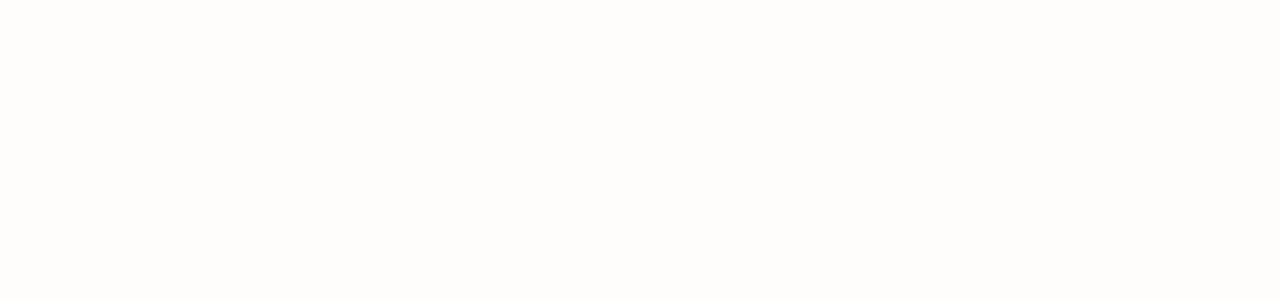
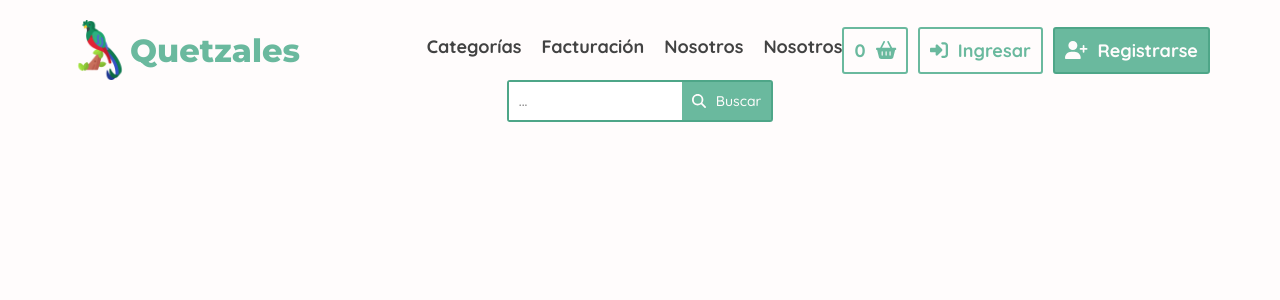
Before and after one commit to diegode-tsx/papeleria-quetzales, a React app: page /organisms in a window 1280 px wide. Before the commit this address had no page. Shown: the top 300 px of the page. Built offline with nearby package versions, Linux system fonts and the light colour scheme.

Commit message:
Creación de la molecula de la barra de búsqueda y organismo Header

```diff
--- a/src/App.jsx
+++ b/src/App.jsx
@@ -4,6 +4,7 @@
 import { fas } from "@fortawesome/free-solid-svg-icons";
 import Atoms from "@pages/Atoms";
 import Molecules from "@pages/Molecules";
+import Organisms from '@pages/Organisms';
 import "./styles/global.css";
 
 const App = () => {
@@ -13,6 +14,7 @@
          <Routes>
             <Route exact path="/atoms" element={<Atoms />} />
             <Route exact path="/molecules" element={<Molecules />} />
+            <Route exact path="/organisms" element={<Organisms />} />
          </Routes>
       </Router>
    );
--- /dev/null
+++ b/src/components/molecules/NavSearch.css
@@ -0,0 +1,23 @@
+.NavSearch {
+	display: inline-flex;
+	border: 2px solid var(--zomp);
+	border-radius: 3px;
+}
+
+.NavSearch-input {
+	padding: 10px;
+	border: none;
+	outline: none;
+	font-family: 'Quicksand';
+	transition: 0.3s ease all;
+	color: var(--black);
+}
+
+.NavSearch-input:focus {
+	background: var(--primary);
+	color: var(--white);
+}
+
+.NavSearch .Button {
+	border-radius: 0;
+}
--- /dev/null
+++ b/src/components/molecules/NavSearch.jsx
@@ -0,0 +1,14 @@
+import React from 'react';
+import Button from '@atoms/Button';
+import './NavSearch.css'
+
+const NavSearch = () => {
+	return (
+		<div className="NavSearch">
+			<input className='NavSearch-input txt-secondary-bold' type="text" placeholder='...' />
+			<Button icon="magnifying-glass" text="Buscar" style="fill" size="small"/>
+		</div>
+	);
+};
+
+export default NavSearch;
--- /dev/null
+++ b/src/components/organisms/Header.css
@@ -0,0 +1,17 @@
+.Header {
+	text-align: center;
+}
+
+.Header-nav {
+	display: flex;
+	align-items: center;
+}
+
+.Header-nav .Logo,
+.Header-nav .NavButtons {
+	flex: 1;
+}
+
+.Header-nav .NavButtons {
+	justify-content: flex-end;
+}
--- /dev/null
+++ b/src/components/organisms/Header.jsx
@@ -0,0 +1,21 @@
+import React from 'react';
+import Logo from '@atoms/Logo';
+import NavBar from '@atoms/NavBar';
+import NavButtons from '@molecules/NavButtons';
+import NavSearch from '@molecules/NavSearch';
+import './Header.css';
+
+const Header = () => {
+	return (
+		<div className="Header">
+			<div className="Header-nav">
+				<Logo />
+				<NavBar />
+				<NavButtons />
+			</div>
+			<NavSearch />
+		</div>
+	);
+};
+
+export default Header;
--- a/src/pages/Molecules.jsx
+++ b/src/pages/Molecules.jsx
@@ -1,10 +1,12 @@
 import React from 'react';
 import NavButtons from '@molecules/NavButtons';
+import NavSearch from '@molecules/NavSearch';
 
 const Molecules = () => {
 	return (
 		<div>
 			<NavButtons />
+			<NavSearch />
 		</div>
 	)
 }
--- /dev/null
+++ b/src/pages/Organisms.jsx
@@ -0,0 +1,10 @@
+import React from 'react';
+import Header from '@organisms/Header';
+
+const Organisms = () => {
+	return (
+		<Header />
+	);
+};
+
+export default Organisms;
```
